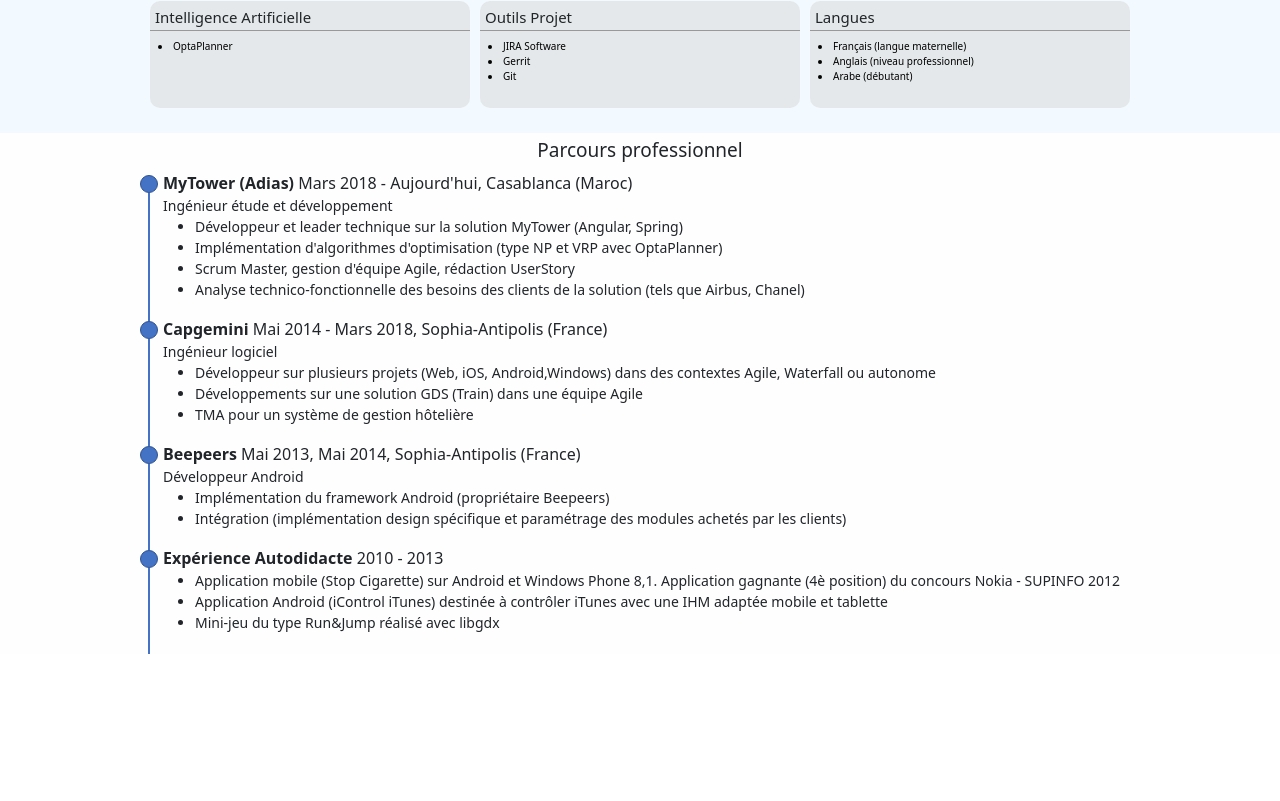
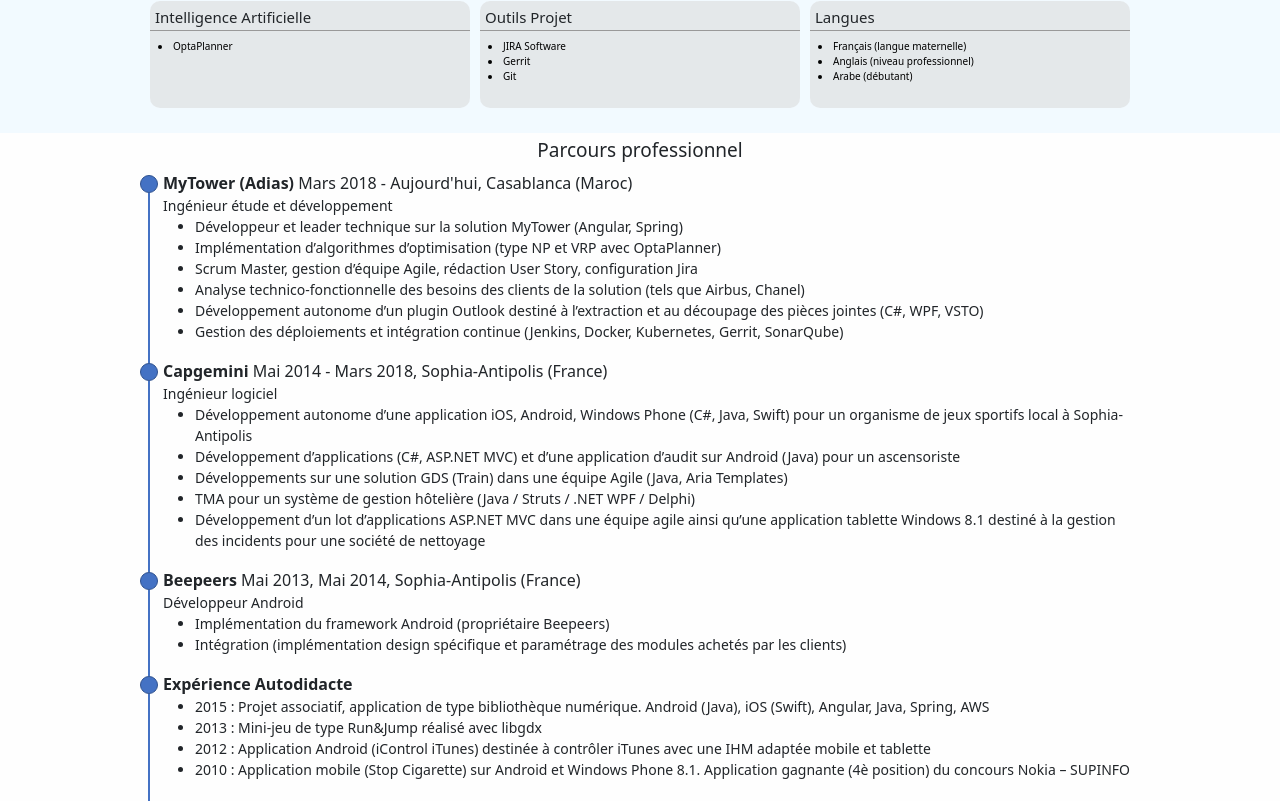
Before and after one commit to alvinmeimoun/alvinmeimoun.github.io, an Angular app: page / in a window 1280 px wide. Shown: the part 947-1748 px from the top of the page. Before the commit the page ends 1601 px from the top, so only its background shows below. Built offline with nearby package versions, Linux system fonts and the light colour scheme.

Commit message:
added more detailed descriptions

```diff
--- a/src/app/experiences-block/experience/experience.component.ts
+++ b/src/app/experiences-block/experience/experience.component.ts
@@ -22,7 +22,7 @@
 
 export class Experience {
   company!: string;
-  period!: string;
+  period?: string;
   location?: string = "";
   position?: string = "";
   url?: string = "";
--- a/src/app/experiences-block/experiences-block.component.ts
+++ b/src/app/experiences-block/experiences-block.component.ts
@@ -22,9 +22,11 @@
       url: "https://www.mytower.fr",
       lines: [
         "Développeur et leader technique sur la solution MyTower (Angular, Spring)",
-        "Implémentation d'algorithmes d'optimisation (type NP et VRP avec OptaPlanner)",
-        "Scrum Master, gestion d'équipe Agile, rédaction UserStory",
-        "Analyse technico-fonctionnelle des besoins des clients de la solution (tels que Airbus, Chanel)"
+        "Implémentation d’algorithmes d’optimisation (type NP et VRP avec OptaPlanner)",
+        "Scrum Master, gestion d’équipe Agile, rédaction User Story, configuration Jira",
+        "Analyse technico-fonctionnelle des besoins des clients de la solution (tels que Airbus, Chanel)",
+        "Développement autonome d’un plugin Outlook destiné à l’extraction et au découpage des pièces jointes (C#, WPF, VSTO)",
+        "Gestion des déploiements et intégration continue (Jenkins, Docker, Kubernetes, Gerrit, SonarQube)"
       ]
     },
     {
@@ -34,9 +36,11 @@
       position: "Ingénieur logiciel",
       url: "https://www.capgemini.com",
       lines: [
-        "Développeur sur plusieurs projets (Web, iOS, Android,Windows) dans des contextes Agile, Waterfall ou autonome",
-        "Développements sur une solution GDS (Train) dans une équipe Agile",
-        "TMA pour un système de gestion hôtelière"
+        "Développement autonome d’une application iOS, Android, Windows Phone (C#, Java, Swift) pour un organisme de jeux sportifs local à Sophia-Antipolis",
+        "Développement d’applications (C#, ASP.NET MVC) et d’une application d’audit sur Android (Java) pour un ascensoriste",
+        "Développements sur une solution GDS (Train) dans une équipe Agile (Java, Aria Templates)",
+        "TMA pour un système de gestion hôtelière (Java / Struts / .NET WPF / Delphi)",
+        "Développement d’un lot d’applications ASP.NET MVC dans une équipe agile ainsi qu’une application tablette Windows 8.1 destiné à la gestion des incidents pour une société de nettoyage"
       ]
     },
     {
@@ -52,11 +56,11 @@
     },
     {
       company: "Expérience Autodidacte",
-      period: "2010 - 2013",
       lines: [
-        "Application mobile (Stop Cigarette) sur Android et Windows Phone 8,1. Application gagnante (4è position) du concours Nokia - SUPINFO 2012",
-        "Application Android (iControl iTunes) destinée à contrôler iTunes avec une IHM adaptée mobile et tablette",
-        "Mini-jeu du type Run&Jump réalisé avec libgdx"
+        "2015 : Projet associatif, application de type bibliothèque numérique. Android (Java), iOS (Swift), Angular, Java, Spring, AWS",
+        "2013 : Mini-jeu de type Run&Jump réalisé avec libgdx",
+        "2012 : Application Android (iControl iTunes) destinée à contrôler iTunes avec une IHM adaptée mobile et tablette",
+        "2010 : Application mobile (Stop Cigarette) sur Android et Windows Phone 8.1. Application gagnante (4è position) du concours Nokia – SUPINFO"
       ]
     },
   ]
```
